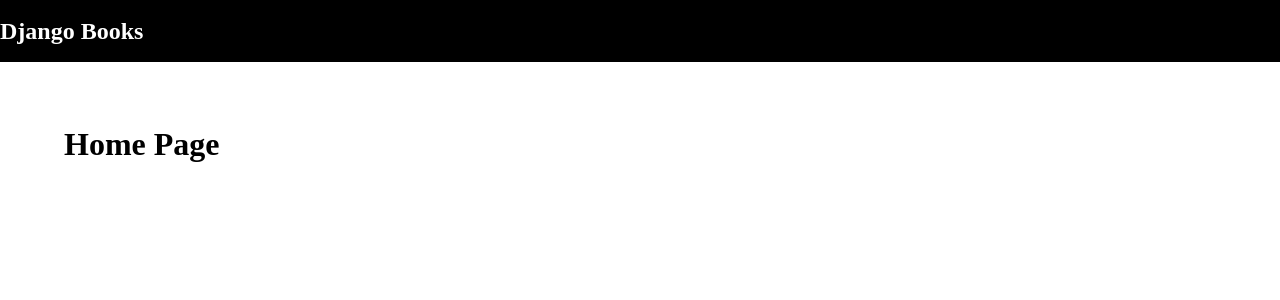
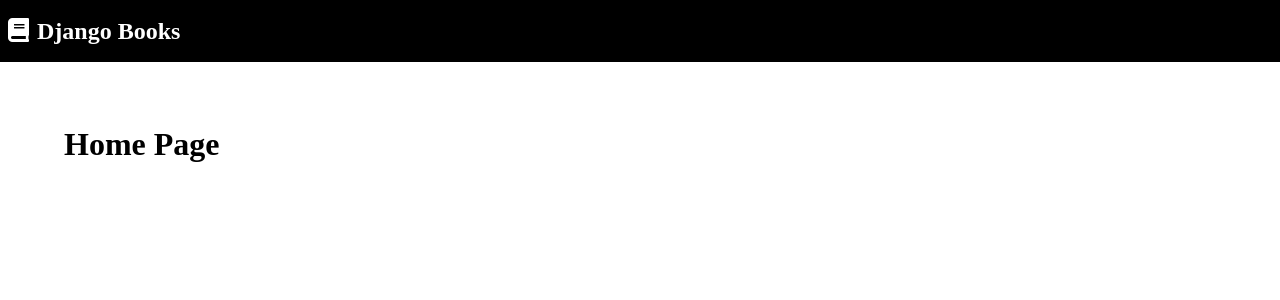
Before and after one commit to Momentum-Team-11/django-freeshelf-ryanurbanski, a Django app: page / in a window 1280 px wide. Shown: the top 300 px of the page. Run offline with Django 3.2, Linux system fonts and the light colour scheme.

Commit message:
templates and styling

```diff
--- a/books/views.py
+++ b/books/views.py
@@ -15,7 +15,6 @@ def homepage(request):
     if request.user.is_authenticated:
         return redirect("book_list")
     return render(request, "home.html")
-    # return render(request, "book_list.html")
 
 
 def book_list(request):
--- a/django_freeshelf/urls.py
+++ b/django_freeshelf/urls.py
@@ -19,7 +19,7 @@ from django.urls import path
 from books import views as book_views
 
 urlpatterns = [
+    path('', book_views.homepage, name="home"),
     path("admin/", admin.site.urls),
-    path('', book_views.homepage, {}),
     path("books/", book_views.book_list, name="book_list"),
 ]
--- a/templates/base.html
+++ b/templates/base.html
@@ -7,14 +7,16 @@
     <meta charset="UTF-8">
     <meta http-equiv="X-UA-Compatible" content="IE=edge">
     <link rel="stylesheet" href="https://unpkg.com/tachyons@4.12.0/css/tachyons.min.css" />
+    <link rel="stylesheet" href="https://cdnjs.cloudflare.com/ajax/libs/font-awesome/5.15.3/css/all.min.css">
     <meta name="viewport" content="width=device-width, initial-scale=1.0">
     <title>Books</title>
 
 </head>
 
 <body>
+
     <header class="header bg-black b--white-10 flex justify-between">                   <!-- Amy's css -->
-        <h1 class="f3 lh-title white items-center no-underline">Django Books</h1>       <!-- Amy's css -->
+        <h1 class="f3 lh-title white items-center no-underline"><i class="fas fa-book white ph2"></i>Django Books</h1>
     </header>
 
     <div class="ma5">                                                                   <!-- Amy's css -->
```
